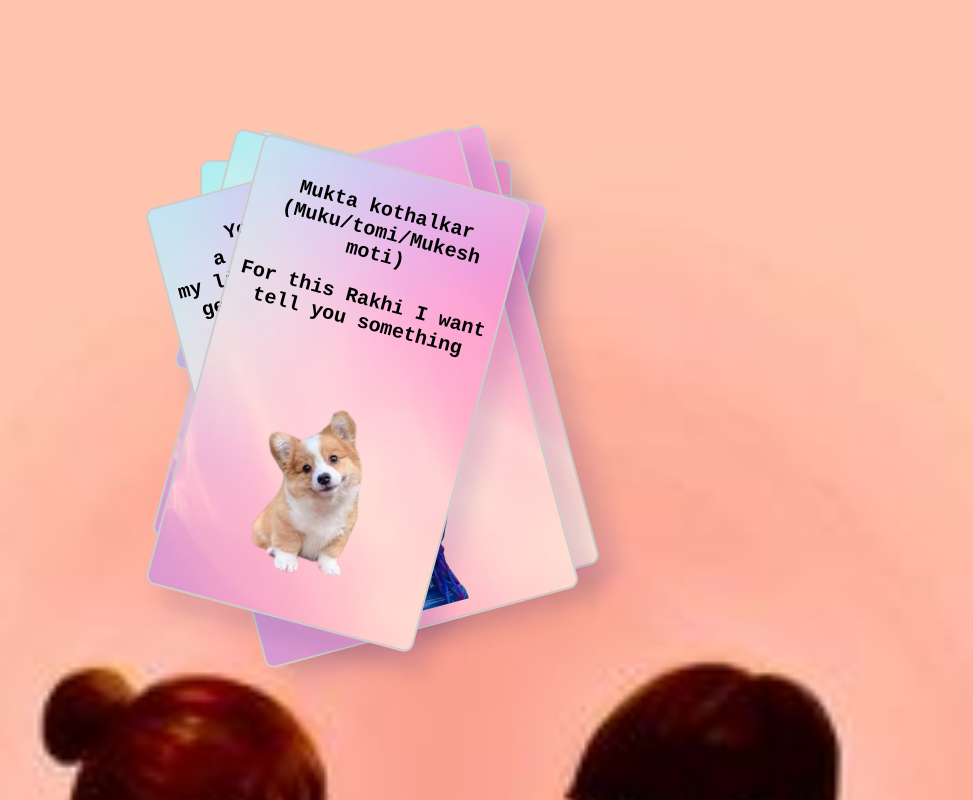
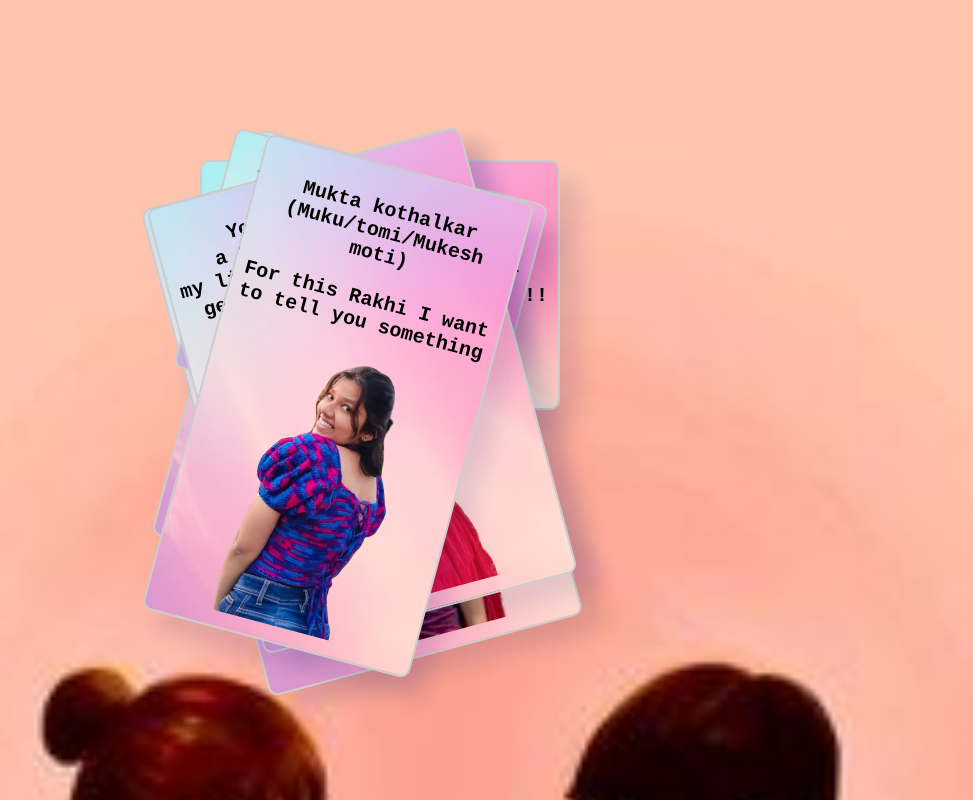
Before and after one commit to amanmor/dost, a plain HTML site: page index.html in a window 1280 px wide. Shown: the whole page, without its empty margins (184-1157 px from the left). Drawn offline with Linux system fonts and the light colour scheme.

Commit message:
Update: Description of changes

```diff
--- a/main.html
+++ b/index.html
@@ -48,8 +48,10 @@
             height: auto;
         }
         .muku{
+            margin-top: -30px;
             width: 236px;
             height: auto;
+
         }
 
     </style>
@@ -60,7 +62,7 @@
 always happy and smiling
 and achive all the thing
 that you want in your
-life..!!!
+life and never leave me..!!!
 sirf property mere naam
 kar dena <span style="width: 30px; height: auto;">😂</span>
         </pre>
@@ -78,12 +80,12 @@ i like the most
         <pre>
 You had alway support
 me not only as friend,
-bhai but also as my
-<b>Mother</b>. The thing that
-can't share with my mother
+bhai but also like as my
+<b>Manu</b>. The thing that
+can't share with my manu
 but can share with you
         </pre>
-        <img src="image/dog5.png" alt="">
+        <img src="image/muku3.png"class="muku" alt="">
     </div>
     <div class="box3">
         <pre>
@@ -103,7 +105,7 @@ a Special place in
 my life. I am so lucky to
 get Friend/Bhai/Behen
 like You</pre>
-        <img src="image/muku1.png"class="muku" alt="">
+        <img src="image/muku2.png"class="muku" alt="">
     </div>
     <div class="box5">
         <pre>Mukta kothalkar
@@ -111,9 +113,9 @@ like You</pre>
 moti)
 
 For this Rakhi I want
-tell you something
+to tell you something
         </pre>
-        <img src="image/dog1.png" alt="">
+        <img src="image/muku1.png" class="muku" alt="">
     </div>
 
     <script>
```
Also changed, not shown: image/muku2.png (added), image/muku3.png (added).
